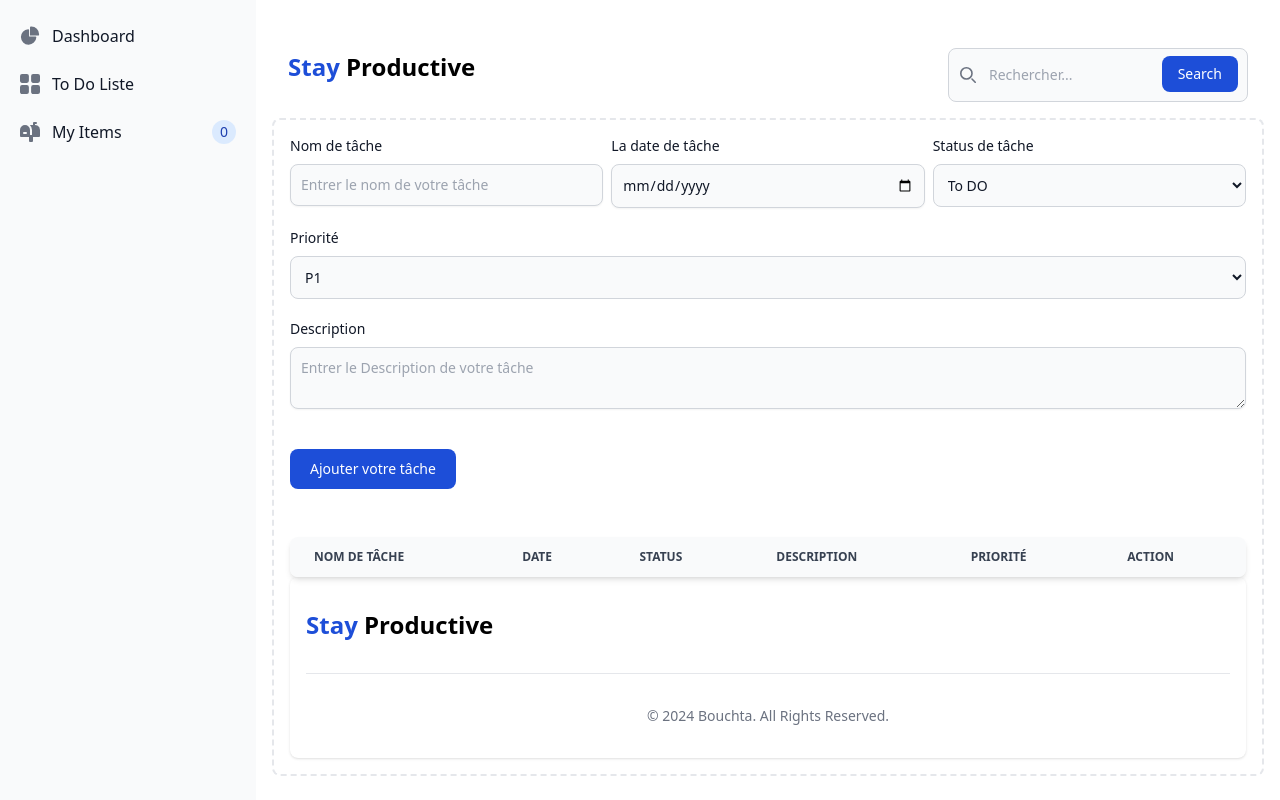
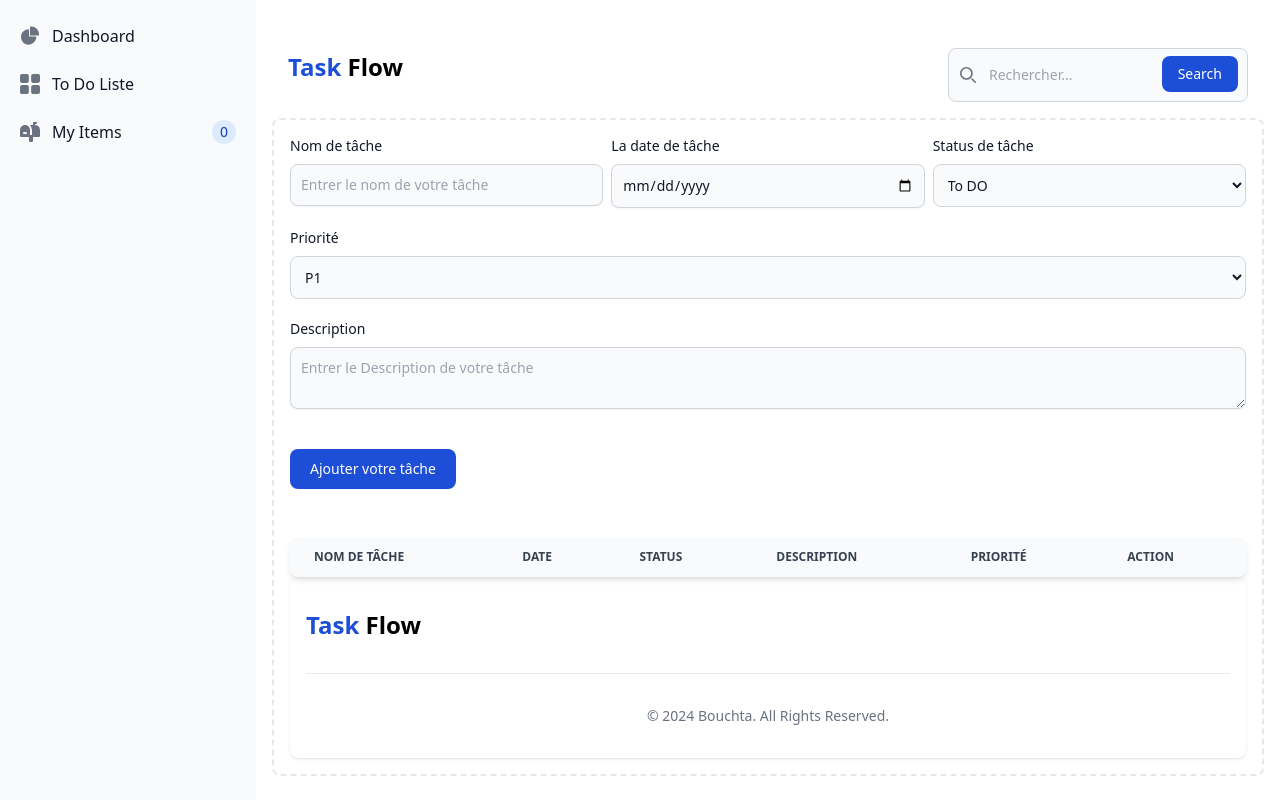
Before and after one commit to bouchta65/YC-Projet3-Syst-me-de-Gestion-des-T-ches-To-Do-List, a website: page public/items.html in a window 1280 px wide. Drawn offline with Linux system fonts and the light colour scheme.

Commit message:
Mise à jour du logo

```diff
--- a/public/items.html
+++ b/public/items.html
@@ -3,7 +3,7 @@
 <head>
     <meta charset="UTF-8">
     <meta name="viewport" content="width=device-width, initial-scale=1.0">
-    <meta name="Description" content="Stay Productive est votre application de gestion de tâches idéale, conçue pour vous aider à organiser votre vie et à maximiser votre productivité. Que vous ayez des tâches quotidiennes, des projets professionnels à gérer ou des projets personnels à planifier, notre interface intuitive et nos fonctionnalités puissantes vous permettent de rester maître de tout.">
+    <meta name="Description" content="Task Flow est votre application de gestion de tâches idéale, conçue pour vous aider à organiser votre vie et à maximiser votre productivité. Que vous ayez des tâches quotidiennes, des projets professionnels à gérer ou des projets personnels à planifier, notre interface intuitive et nos fonctionnalités puissantes vous permettent de rester maître de tout.">
     <title>Les Tâches</title>
     <meta name="keywords" content="application de gestion de tâches, productivité personnelle, organisation des tâches, suivi des projets, priorisation des tâches, interface utilisateur intuitive">
     <link href="output.css" rel="stylesheet">
@@ -84,7 +84,7 @@
         <div class="max-w-screen-xl flex flex-wrap items-center justify-between mx-auto p-4">
             <a href="#" class="flex items-center">
                 <span class="text-2xl font-semibold">
-                    <b class="text-blue-700">Stay</b> <span class="font-bold">Productive</span>
+                    <b class="text-blue-700">Task</b> <span class="font-bold">Flow</span>
                 </span>
             </a>
 
@@ -198,7 +198,7 @@
         <div class="w-full max-w-screen-xl mx-auto p-4 md:py-8">
             <div class="sm:flex sm:items-center sm:justify-between">
                 <a href="#" class="flex items-center mb-4 sm:mb-0 space-x-3 rtl:space-x-reverse">
-                    <span class="text-2xl font-semibold"><b class="text-blue-700">Stay</b> <span class="font-bold">Productive</span></span>
+                    <span class="text-2xl font-semibold"><b class="text-blue-700">Task</b> <span class="font-bold">Flow</span></span>
                 </a>
             </div>
             <hr class="my-6 border-gray-200 sm:mx-auto dark:border-gray-700 lg:my-8" />
```
Also changed, not shown: public/todoliste.html (+3 -3 lines).
